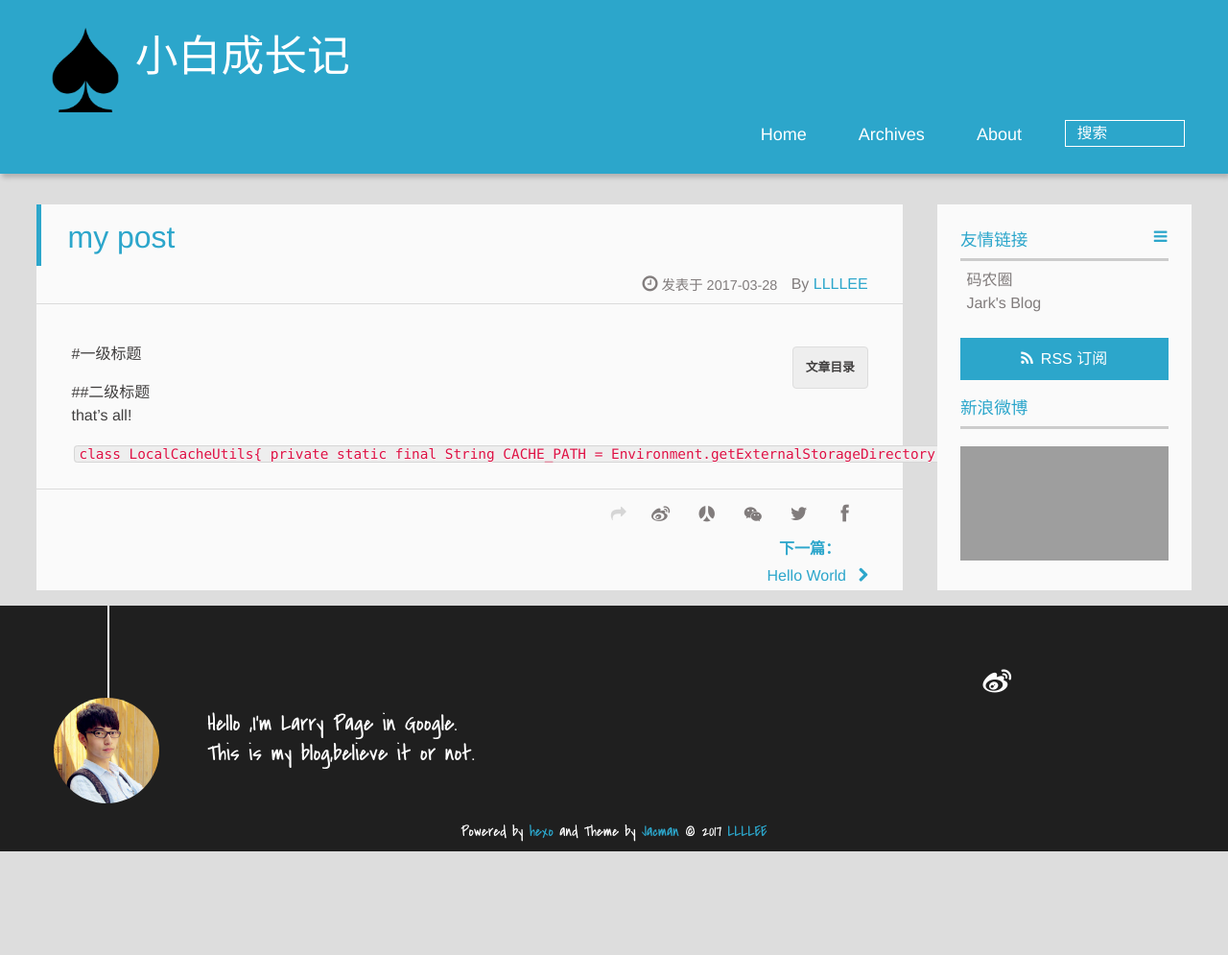
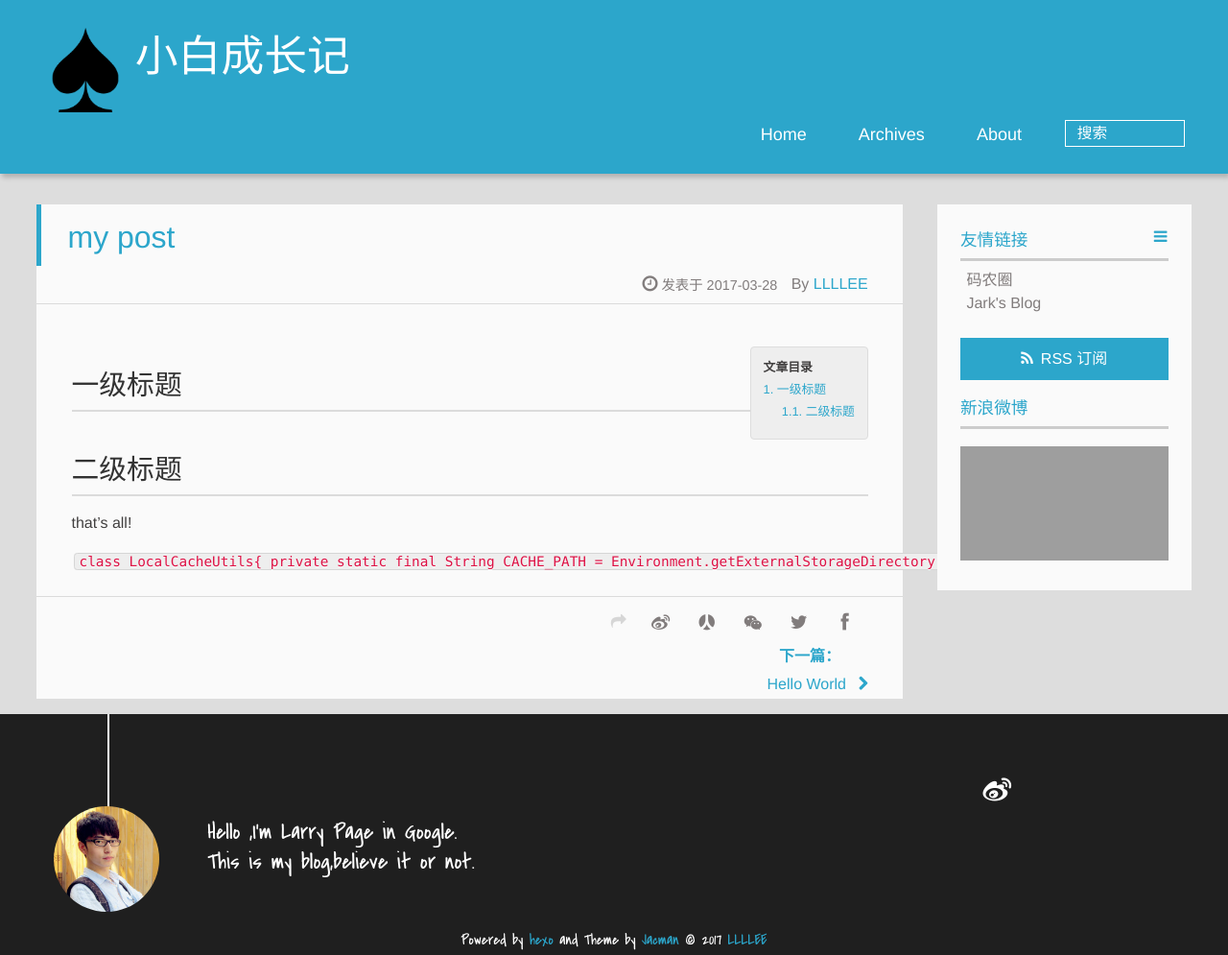
Before and after one commit to LLLLEE/LLLLEE.github.io, a plain HTML site: page 2017/03/28/my-post/index.html in a window 1280 px wide. Shown: the whole page at 96% size. Before the commit the page ends 887 px from the top, so only its background shows below. Drawn offline with Linux system fonts and the light colour scheme; grey boxes are pictures that could not be loaded; a script that the page names is missing.

Commit message:
Site updated: 2017-03-29 19:41:49

```diff
--- a/2017/03/28/my-post/index.html
+++ b/2017/03/28/my-post/index.html
@@ -11,8 +11,7 @@
 
 
 
-    <meta name="description" content="#一级标题
-##二级标题that’s all!
+    <meta name="description" content="一级标题二级标题that’s all!
 class LocalCacheUtils{
     private static final String CACHE_PATH = Environment.getExternalStorageDirectory.getAbsolutePath()+&amp;quot;xxapp&amp;quot;;
 }">
@@ -20,16 +19,14 @@ class LocalCacheUtils{
 <meta property="og:title" content="my post">
 <meta property="og:url" content="http://yoursite.com/2017/03/28/my-post/index.html">
 <meta property="og:site_name" content="小白成长记">
-<meta property="og:description" content="#一级标题
-##二级标题that’s all!
+<meta property="og:description" content="一级标题二级标题that’s all!
 class LocalCacheUtils{
     private static final String CACHE_PATH = Environment.getExternalStorageDirectory.getAbsolutePath()+&amp;quot;xxapp&amp;quot;;
 }">
-<meta property="og:updated_time" content="2017-03-29T01:58:44.882Z">
+<meta property="og:updated_time" content="2017-03-29T11:41:35.138Z">
 <meta name="twitter:card" content="summary">
 <meta name="twitter:title" content="my post">
-<meta name="twitter:description" content="#一级标题
-##二级标题that’s all!
+<meta name="twitter:description" content="一级标题二级标题that’s all!
 class LocalCacheUtils{
     private static final String CACHE_PATH = Environment.getExternalStorageDirectory.getAbsolutePath()+&amp;quot;xxapp&amp;quot;;
 }">
@@ -108,12 +105,11 @@ class LocalCacheUtils{
 		<div id="toc" class="toc-article">
 			<strong class="toc-title">文章目录</strong>
 
-
+			<ol class="toc"><li class="toc-item toc-level-1"><a class="toc-link" href="#一级标题"><span class="toc-number">1.</span> <span class="toc-text">一级标题</span></a><ol class="toc-child"><li class="toc-item toc-level-2"><a class="toc-link" href="#二级标题"><span class="toc-number">1.1.</span> <span class="toc-text">二级标题</span></a></li></ol></li></ol>
 
 		</div>
 
-		<p>#一级标题</p>
-<p>##二级标题<br>that’s all!</p>
+		<h1 id="一级标题"><a href="#一级标题" class="headerlink" title="一级标题"></a>一级标题</h1><h2 id="二级标题"><a href="#二级标题" class="headerlink" title="二级标题"></a>二级标题</h2><p>that’s all!</p>
 <p><code>class LocalCacheUtils{
     private static final String CACHE_PATH = Environment.getExternalStorageDirectory.getAbsolutePath()+&quot;xxapp&quot;;
 }</code></p>
@@ -161,7 +157,7 @@ class LocalCacheUtils{
   <div id="toc" class="toc-aside">
   <strong class="toc-title">文章目录</strong>
 
-
+ <ol class="toc"><li class="toc-item toc-level-1"><a class="toc-link" href="#一级标题"><span class="toc-number">1.</span> <span class="toc-text">一级标题</span></a><ol class="toc-child"><li class="toc-item toc-level-2"><a class="toc-link" href="#二级标题"><span class="toc-number">1.1.</span> <span class="toc-text">二级标题</span></a></li></ol></li></ol>
 
   </div>
 
--- a/index.html
+++ b/index.html
@@ -91,8 +91,7 @@
 </header>
     <div class="article-content">
 
-        <p>#一级标题</p>
-<p>##二级标题<br>that’s all!</p>
+        <h1 id="一级标题"><a href="#一级标题" class="headerlink" title="一级标题"></a>一级标题</h1><h2 id="二级标题"><a href="#二级标题" class="headerlink" title="二级标题"></a>二级标题</h2><p>that’s all!</p>
 <p><code>class LocalCacheUtils{
     private static final String CACHE_PATH = Environment.getExternalStorageDirectory.getAbsolutePath()+&quot;xxapp&quot;;
 }</code></p>
```
